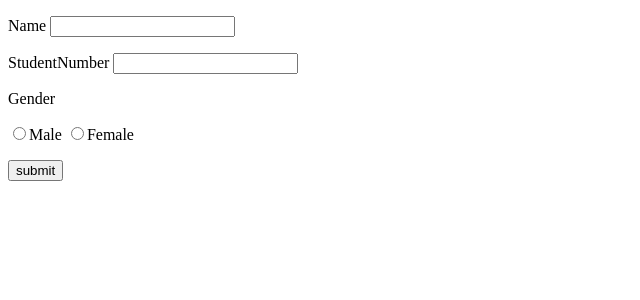
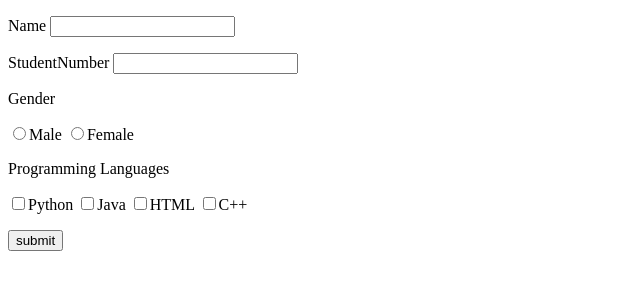
Before and after one commit to CSID-DGU/2022-1-OSSPrac-Openmind-1, a Flask app: page / in a window 1280 px wide. Shown: the top 300 px of the page, without its empty margins (0-640 px from the left). Run offline with Flask 2, Linux system fonts and the light colour scheme.

Commit message:
Update  programming language_HTML

```diff
--- a/TeamHw_3_Code/templates/input_info.html
+++ b/TeamHw_3_Code/templates/input_info.html
@@ -9,8 +9,12 @@
             <p>
             <label><input type = "radio" name = "Gender" value = "Male"/>Male</label>
             <label><input type = "radio" name = "Gender" value = "Female"/>Female</label></p>
-         <!-- 학과 -->
-         <!-- 프로그래밍 언어 -->
+         <p>Programming Languages </p>
+            <p>
+            <label><input type = "checkbox" name = "Programming Languages" value = "Python"/>Python</label>
+            <label><input type = "checkbox" name = "Programming Languages" value = "Java"/>Java</label>
+            <label><input type = "checkbox" name = "Programming Languages" value = "HTML"/>HTML</label>
+            <label><input type = "checkbox" name = "Programming Languages" value = "C++"/>C++</label></p>
          <p><input type = "submit" value = "submit" /></p>
       </form>
 
```
